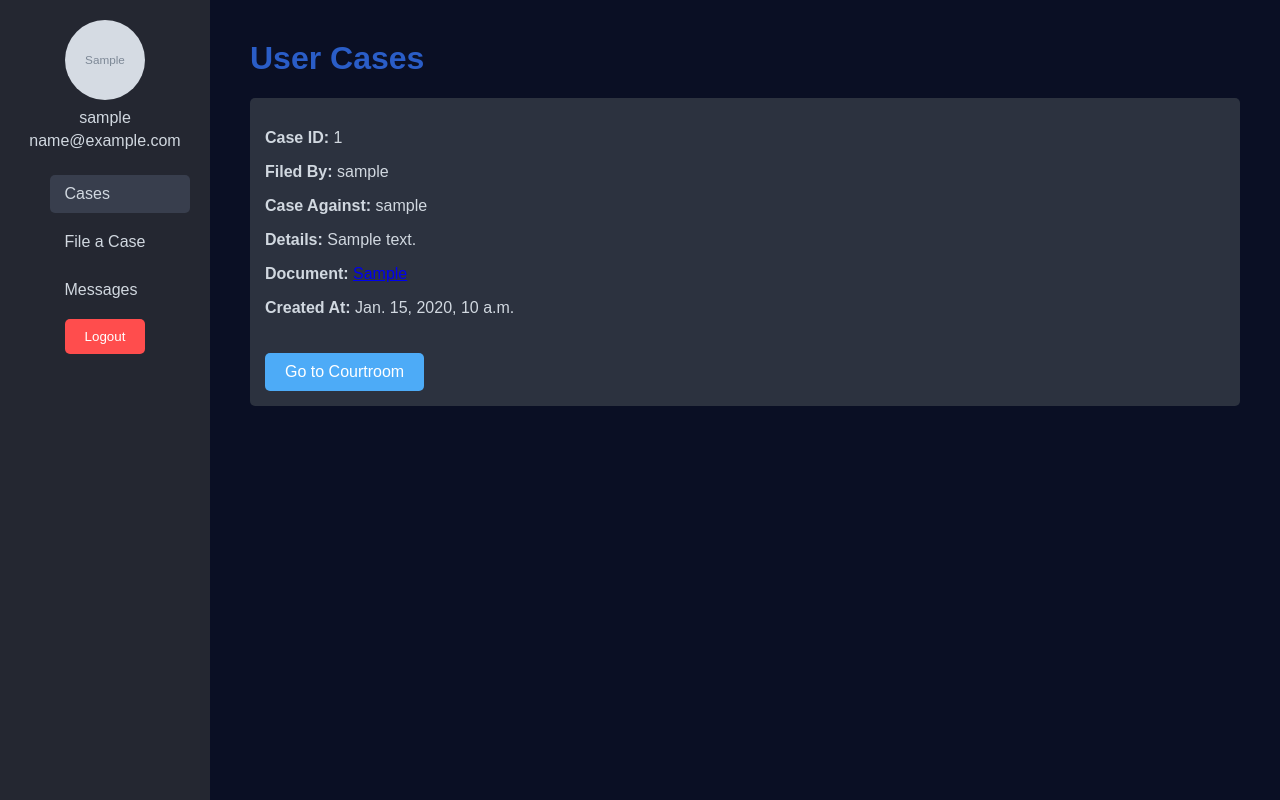
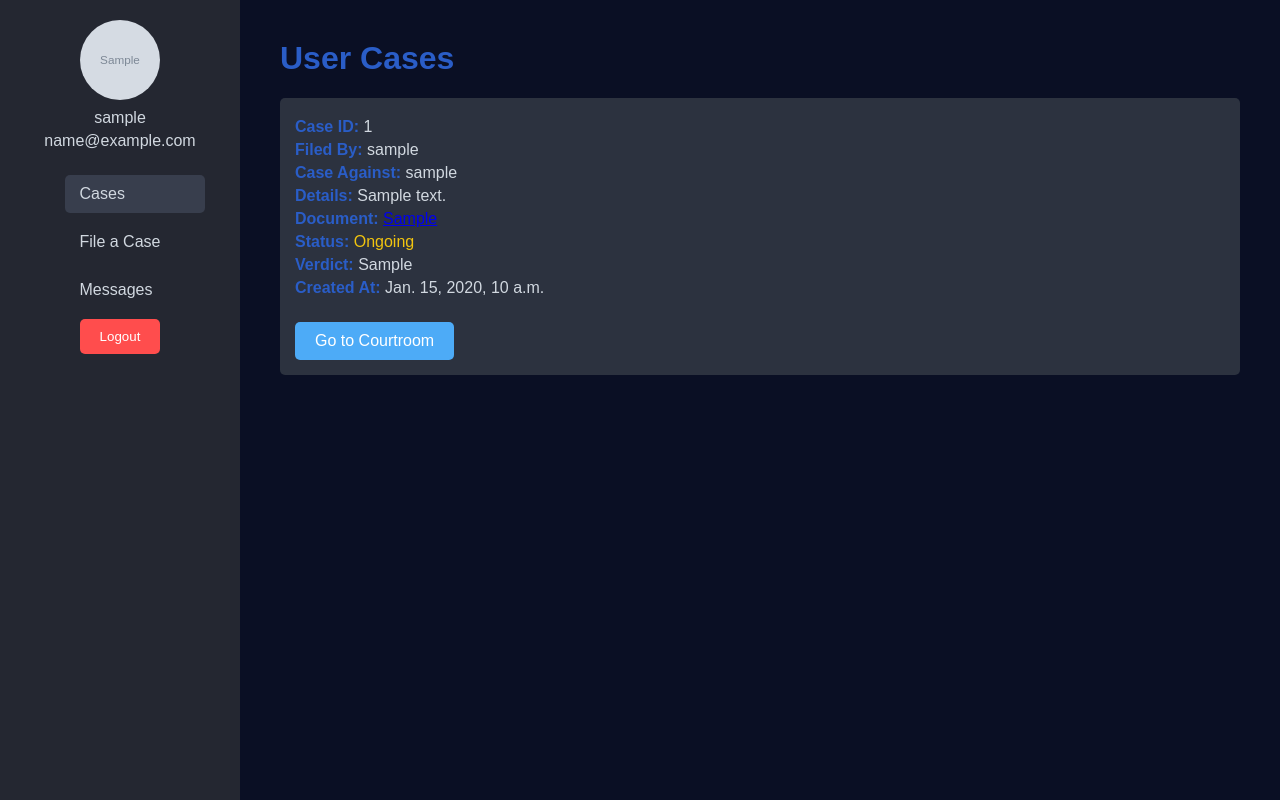
Before and after one commit to Adhivp/Judica, a Django app: page /cases/ in a window 1280 px wide. Run offline with Django 5.2, Linux system fonts and the light colour scheme; a user stored in the database is signed in; tables that the repository leaves empty hold one stand-in row (values such as "Sample post"); grey boxes marked "Sample" are stand-in pictures.

Commit message:
case updates in cases.html file

```diff
--- a/AI_courtroom/views.py
+++ b/AI_courtroom/views.py
@@ -65,6 +65,10 @@ def verdict_view(request, courtroom_id):
 
     # Extract the 'llm_response' from the model's response dictionary
     llm_response = response.get('llm_response')
+    case = courtroom.case
+    case.status = 'completed'
+    case.verdict = llm_response
+    case.save()
 
     # Render the result in an HTML template
     return render(request, 'final_verdict.html', {'llm_response': llm_response})
--- a/User_Profile/templates/cases.html
+++ b/User_Profile/templates/cases.html
@@ -29,7 +29,7 @@
         }
 
         .sidebar {
-            width: 170px;
+            width: 200px;
             background-color: #242731;
             padding: 20px;
             display: flex;
@@ -125,6 +125,30 @@
             color: #d1d8e0;
         }
 
+        .case-details p {
+            margin: 5px 0;
+        }
+
+        .case-details strong {
+            color: #2a5dc7;
+        }
+
+        .status-ongoing {
+            color: #f1c40f; /* Yellow for ongoing status */
+        }
+
+        .status-completed {
+            color: #2ecc71; /* Green for completed status */
+        }
+
+        .verdict-guilty {
+            color: #e74c3c; /* Red for guilty verdict */
+        }
+
+        .verdict-not-guilty {
+            color: #2ecc71; /* Green for not guilty verdict */
+        }
+
         .btn {
             display: inline-block;
             background-color: #4dabf7;
@@ -187,7 +211,10 @@
                         {% if case.document %}
                         <p><strong>Document:</strong> <a href="{{ case.document.url }}">{{ case.document.name }}</a></p>
                         {% endif %}
+                        <p><strong>Status:</strong> <span class="status-{{ case.status }}">{{ case.status|capfirst }}</span></p>
+                        <p><strong>Verdict:</strong> <span class="verdict-{{ case.verdict|lower }}">{{ case.verdict }}</span></p>
                         <p><strong>Created At:</strong> {{ case.created_at }}</p>
+
                         <a href="{% url 'courtroom_view' case.id %}" class="btn">Go to Courtroom</a>
                     </div>
                 </li>
--- a/User_Profile/templates/file_case.html
+++ b/User_Profile/templates/file_case.html
@@ -191,7 +191,7 @@
                 <ul>
                     <li><a href="{% url 'user_cases' %}" class="help-btn">Cases</a></li>
                     <li><a href="{% url 'file_case' %}" class="active">File a Case</a></li>
-                    <li><a href="{% url 'user_messages' %}" class="report-btn">Messages</a></li>
+
                 </ul>
             </nav>
             <form method="post" action="{% url 'logout' %}">
```
